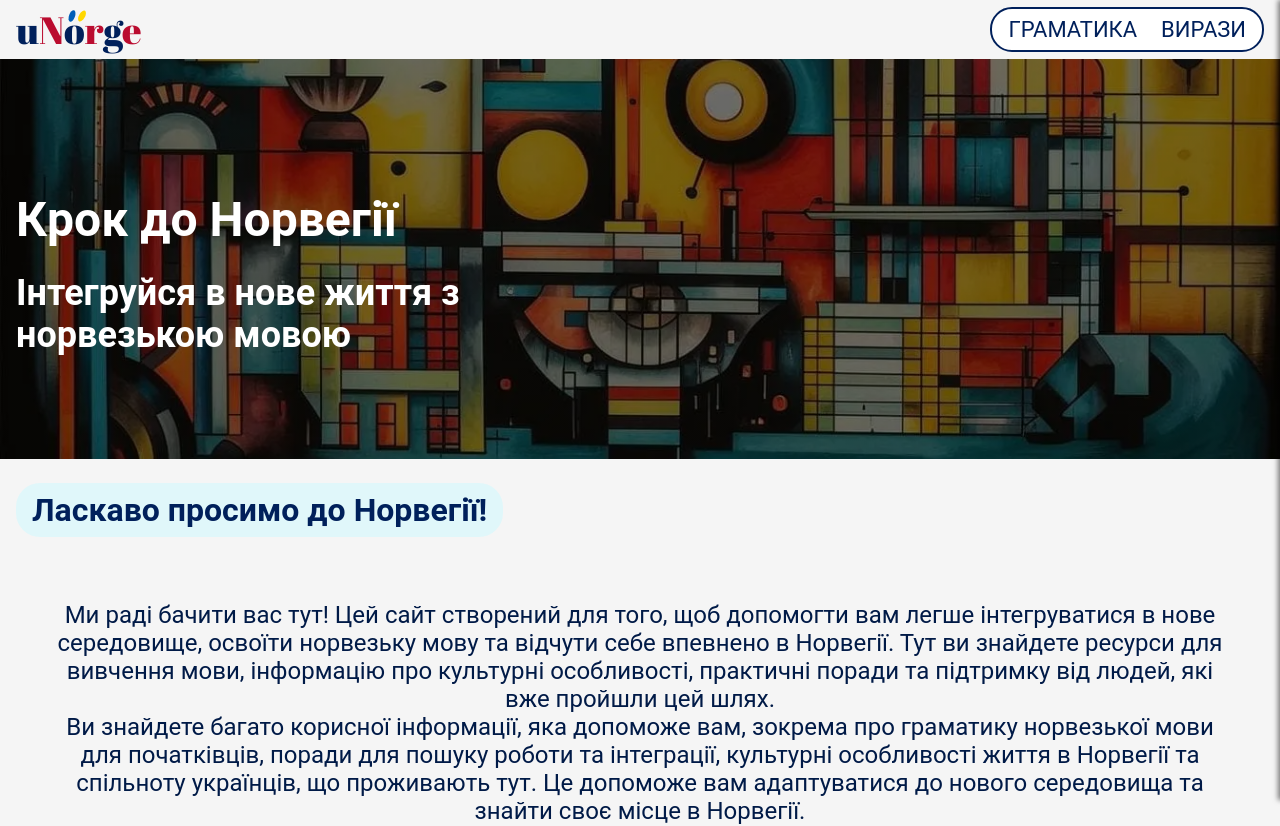
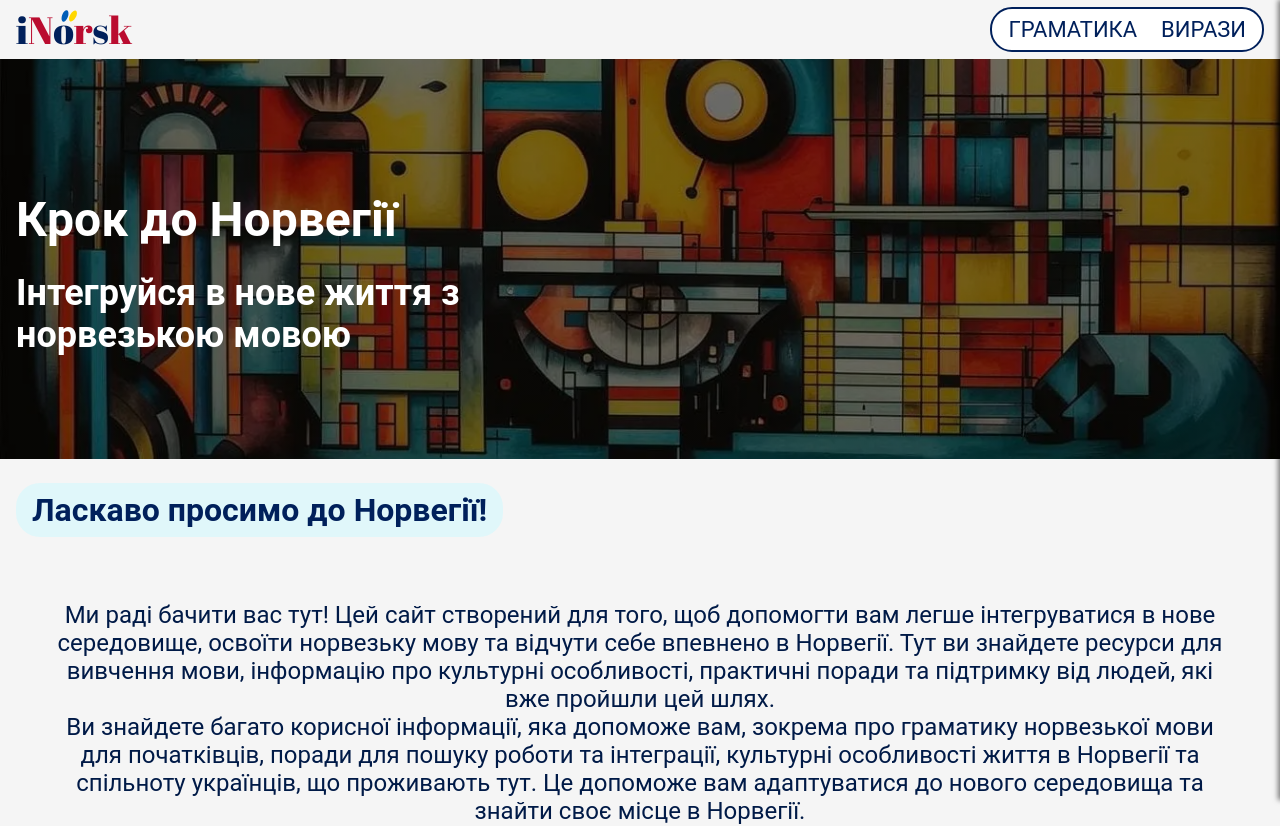
Before and after one commit to dmkomur/nu-frontend, a React (Vite) app: page / in a window 1280 px wide. Shown: the top 826 px of the page. Built offline with nearby package versions, Linux system fonts and the light colour scheme.

Commit message:
fix: logo

```diff
--- a/src/components/Logo/Logo.jsx
+++ b/src/components/Logo/Logo.jsx
@@ -8,9 +8,9 @@ const Logo = () => {
     return (
         <StyledLogoWrapper to="/" id="logo">
             <StyledLogoText>
-                <StyledLogoLetterBlue>u</StyledLogoLetterBlue>N
+                <StyledLogoLetterBlue>i</StyledLogoLetterBlue>N
                 <StyledLogoLetterBlue>o</StyledLogoLetterBlue>r
-                <StyledLogoLetterBlue>g</StyledLogoLetterBlue>e
+                <StyledLogoLetterBlue>s</StyledLogoLetterBlue>k
             </StyledLogoText>
         </StyledLogoWrapper>
     );
--- a/src/components/Logo/Logo.styled.js
+++ b/src/components/Logo/Logo.styled.js
@@ -23,7 +23,7 @@ export const StyledLogoText = styled.p`
     &::before {
         content: "";
         position: absolute;
-        left: calc(50% - 8px);
+        left: calc(50% - 12px);
         top: 2px;
         width: 6px;
         height: 12px;
@@ -37,7 +37,7 @@ export const StyledLogoText = styled.p`
     &::after {
         content: "";
         position: absolute;
-        left: calc(50% + 0px);
+        left: calc(50% - 4px);
         top: 2px;
         width: 6px;
         transform: rotate(30deg);
@@ -58,12 +58,12 @@ export const StyledLogoText = styled.p`
         font-size: 36px;
         &::before {
             top: 6px;
-            left: calc(50% - 10px);
+            left: calc(50% - 12px);
         }
 
         &::after {
             top: 6px;
-            left: calc(50% + 0px);
+            left: calc(50% - 4px);
         }
     }
 
--- a/src/components/Work/Work.jsx
+++ b/src/components/Work/Work.jsx
@@ -27,7 +27,7 @@ const Work = () => {
                     </p>
                     <p>
                         Так само треба мати бажання працювати, бо якщо його
-                        немає, то ви знайдете 10001 причину що б нічого не
+                        немає, то ви знайдете 1001 причину що б нічого не
                         робити.
                     </p>
                     <StyledWorkSubtitle>Як підготуватись?</StyledWorkSubtitle>
```
